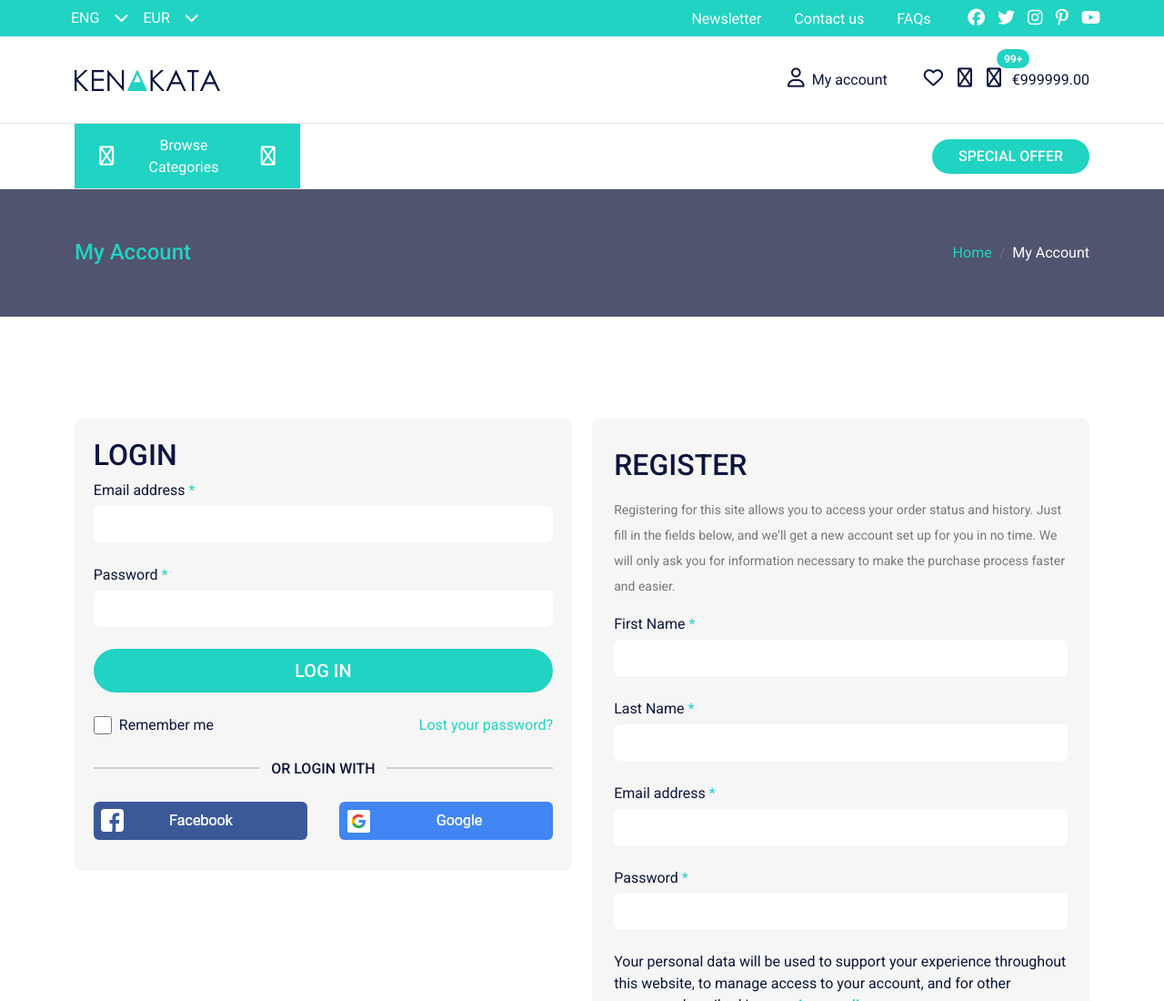
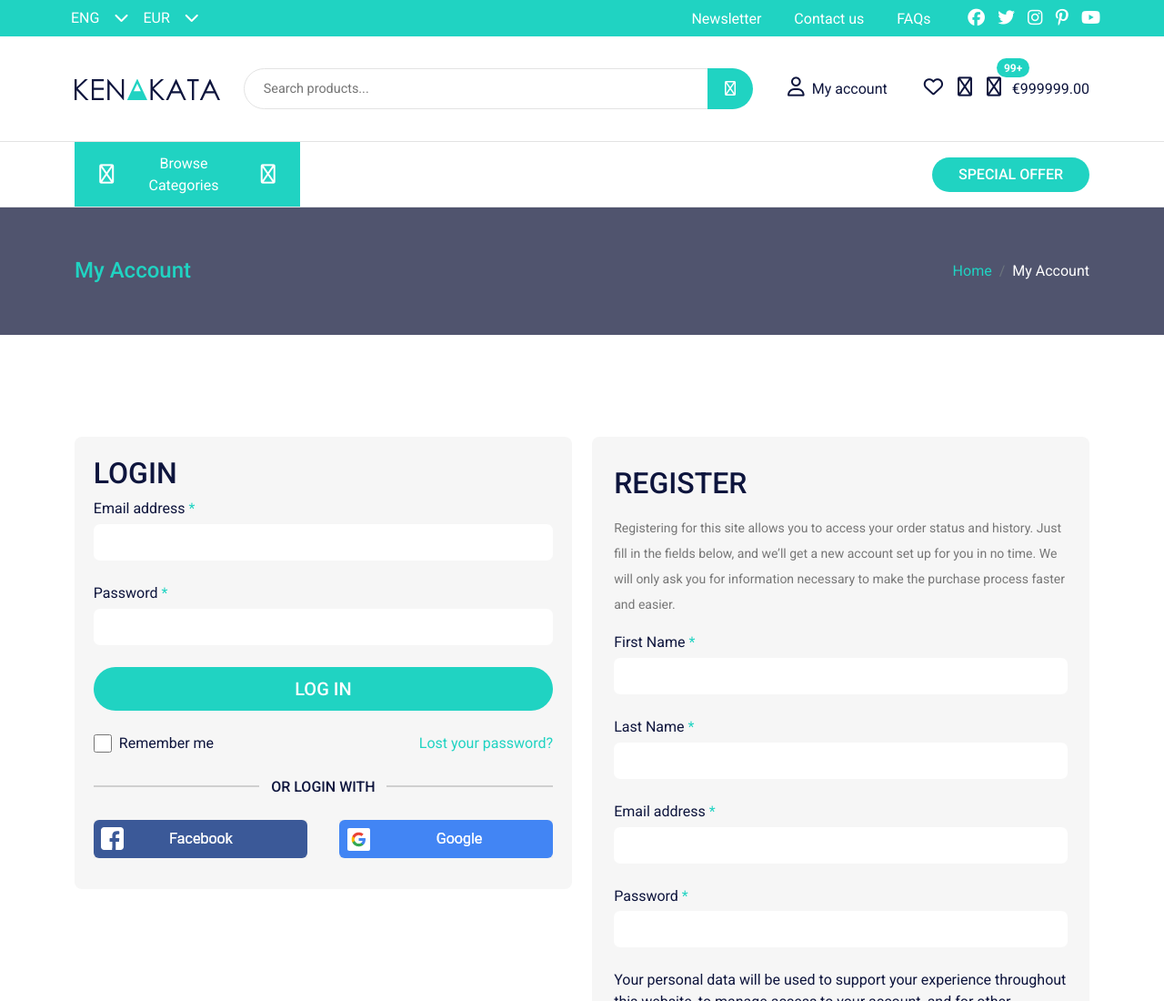
Before and after one commit to LucasNykvist/KenKata, a plain HTML site: page account.html in a window 1280 px wide. Shown: the top 1100 px of the page at 91% size. Drawn offline with nearby package versions, Linux system fonts and the light colour scheme; a script that the page names is missing.

Commit message:
added search box in nav

```diff
--- a/CSS/account.scss
+++ b/CSS/account.scss
@@ -177,6 +177,41 @@ body {
 
     .search {
         flex: 3;
+
+        #searchboxForm {
+            border-radius: var(--border-radius-medium);
+            height: 45px;
+            margin: auto;
+            position: relative;
+
+            input {
+                position: absolute;
+                border-radius: var(--border-radius-medium);
+                height: 100%;
+                width: 100%;
+                outline: none;
+                border: 1px solid var(--color-gray-2);
+                font-size: 0.9rem;
+                padding-left: 1.3rem;
+            }
+
+            button {
+                position: absolute;
+                top: 0;
+                right: -2px;
+                width: 50px;
+                height: 100%;
+                background-color: var(--color-theme);
+                color: var(--color-white);
+                border: none;
+                border-radius: 0 var(--border-radius-medium) var(--border-radius-medium) 0;
+                transition: 0.3s ease-in-out;
+
+                &:hover {
+                    background-color: var(--color-theme-dark);
+                }
+            }
+        }
     }
 
     .menu-links {
--- a/CSS/style.scss
+++ b/CSS/style.scss
@@ -172,6 +172,41 @@ body {
 
     .search {
         flex: 3;
+
+        #searchboxForm {
+            border-radius: var(--border-radius-medium);
+            height: 45px;
+            margin: auto;
+            position: relative;
+
+            input {
+                position: absolute;
+                border-radius: var(--border-radius-medium);
+                height: 100%;
+                width: 100%;
+                outline: none;
+                border: 1px solid var(--color-gray-2);
+                font-size: 0.9rem;
+                padding-left: 1.3rem;
+            }
+
+            button {
+                position: absolute;
+                top: 0;
+                right: -2px;
+                width: 50px;
+                height: 100%;
+                background-color: var(--color-theme);
+                color: var(--color-white);
+                border: none;
+                border-radius: 0 var(--border-radius-medium) var(--border-radius-medium) 0;
+                transition: 0.3s ease-in-out;
+
+                &:hover {
+                    background-color: var(--color-theme-dark);
+                }
+            }
+        }
     }
 
     .menu-links {
--- a/account.html
+++ b/account.html
@@ -38,6 +38,7 @@
                     </div>
                 </div>
 
+
                 <div class="menu-links">
                     <span class="links">
                     <a href="">Newsletter</a>
@@ -62,8 +63,11 @@
                 </div>
 
                 <div class="search">
-
-                </div>
+                    <form id="searchboxForm">
+                      <input type="text" id="query" placeholder="Search products...">
+                      <button><i class="fa-regular fa-magnifying-glass"></i></button>
+                    </form>
+                  </div>
 
                 <div class="menu-links">
                     <a class="menu-link" href="account.html"><i class="fa-regular fa-user me-2"></i>My account</a>
@@ -114,7 +118,7 @@
             </div>
 
             <ol class="breadcrumb">
-                <li class="breadcrumb-item"><a href="#">Home</a></li>
+                <li class="breadcrumb-item"><a href="index.html">Home</a></li>
                 <li class="breadcrumb-item"><a href="#">My Account</a></li>
             </ol>
         </div>
```
Also changed, not shown: index.html (+5 -2 lines), CSS/account.css, CSS/style.css, 2 other files.
